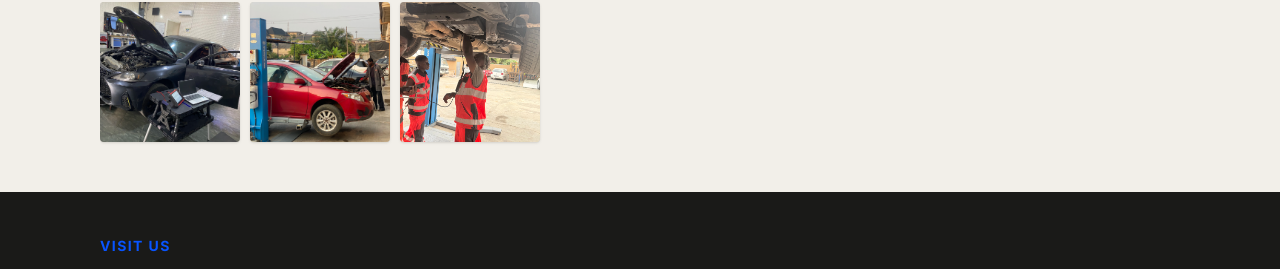
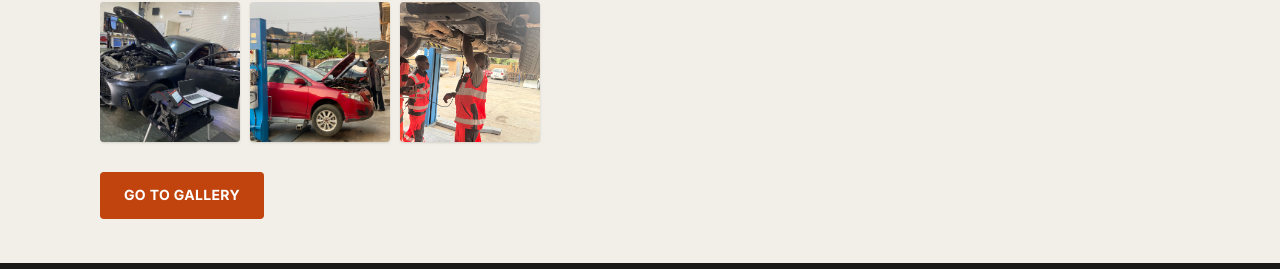
Before and after one commit to chaseauto/business_website, a Next.js app: page / in a window 1280 px wide. Shown: the part 2253-2522 px from the top of the page. Built offline with nearby package versions, Linux system fonts and the light colour scheme; a web font is replaced by a local one.

Commit message:
Add see more to recent works

```diff
--- a/app/page.tsx
+++ b/app/page.tsx
@@ -566,6 +566,14 @@ export default function Home() {
               </div>
             ))}
           </div>
+          <div className="mt-6">
+            <a
+              href="/gallery"
+              className="inline-block px-6 py-3 bg-rust text-white font-bold text-[14px] uppercase tracking-wide rounded hover:bg-opacity-90 transition-all"
+            >
+              Go To Gallery
+            </a>
+          </div>
         </div>
       </section>
 
```
